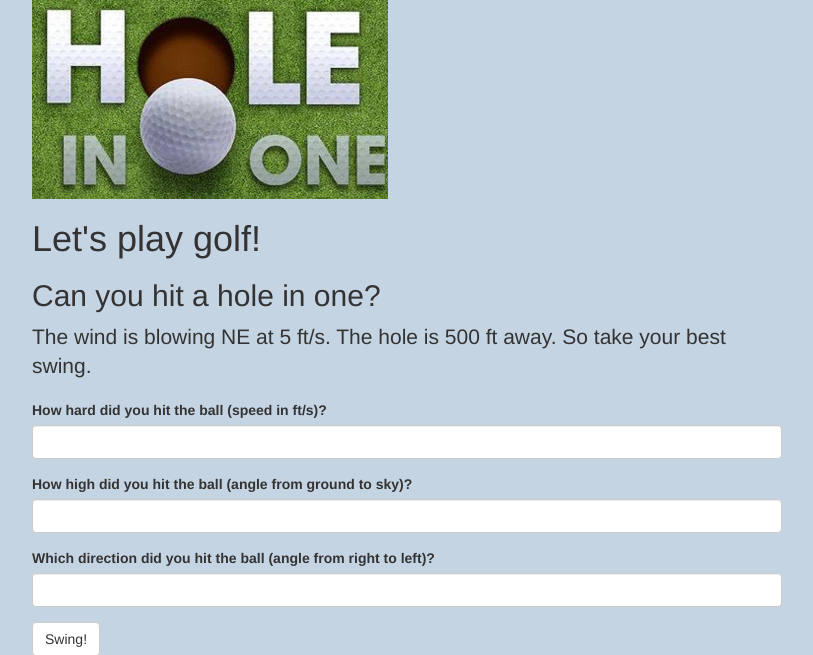
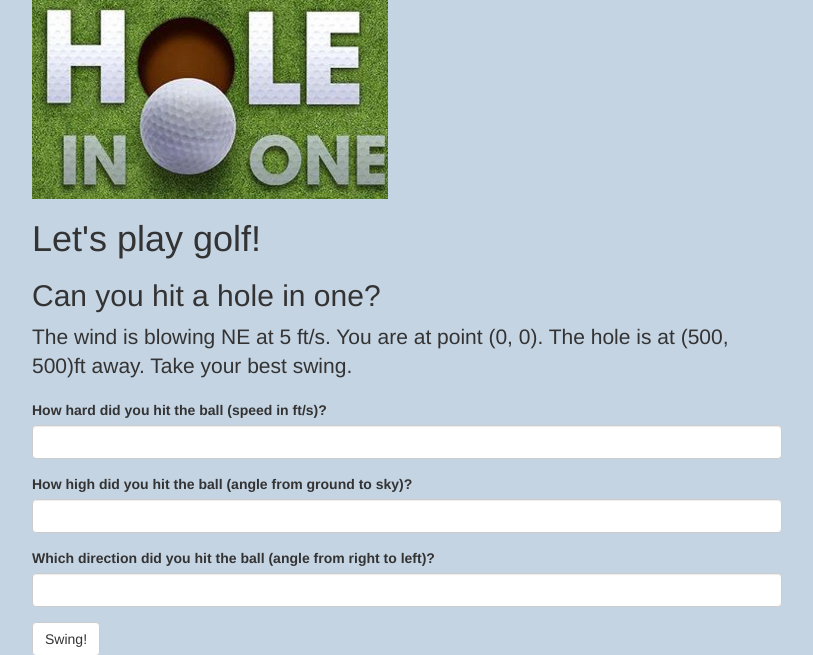
Before and after one commit to Bjcost/CSC-227_FinalProjectWorkspace, a Flask app: page / in a window 1280 px wide. Shown: the part 31-686 px from the top of the page, without its empty margins (38-851 px from the left). Run offline with Flask 2, Linux system fonts and the light colour scheme; some libraries are stand-ins or nearby versions.

Commit message:
Change wording

```diff
--- a/templates/index.html
+++ b/templates/index.html
@@ -24,7 +24,7 @@ HOLE IN ONE
       <h1 class="pt-5 pb-2">Let's play golf!</h1>
       <h2 class="pb-2">Can you hit a hole in one?</h2>
 
-      <p class="lead pb-2">The wind is blowing NE at 5 ft/s. The hole is 500 ft away. So take your best swing.</p>
+      <p class="lead pb-2">The wind is blowing NE at 5 ft/s. You are at point (0, 0). The hole is at (500, 500)ft away. Take your best swing.</p>
 
       {{ wtf.quick_form(form) }}
 
```
